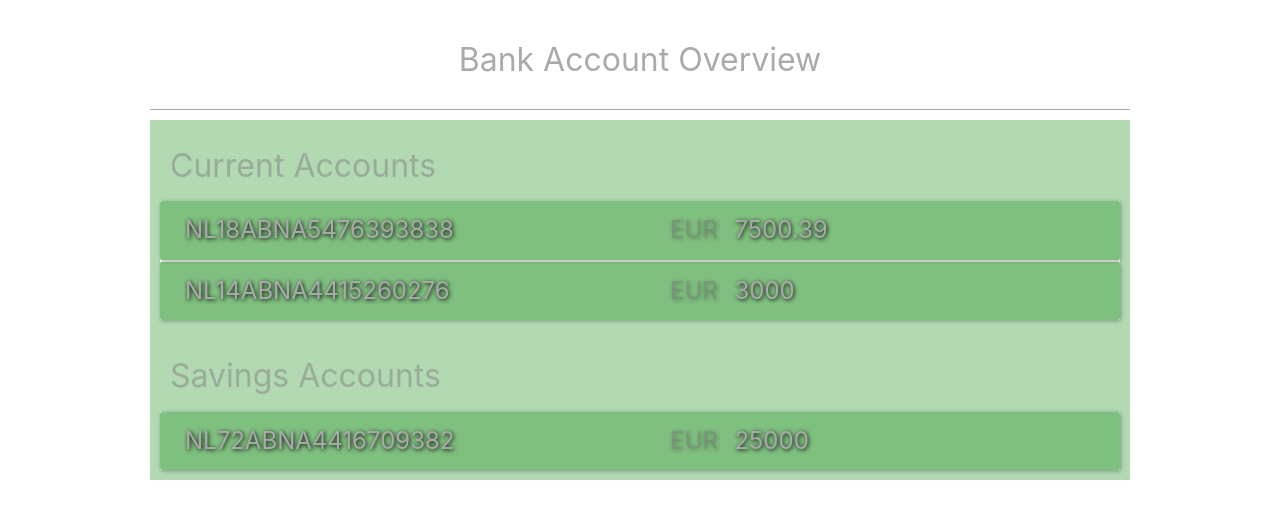
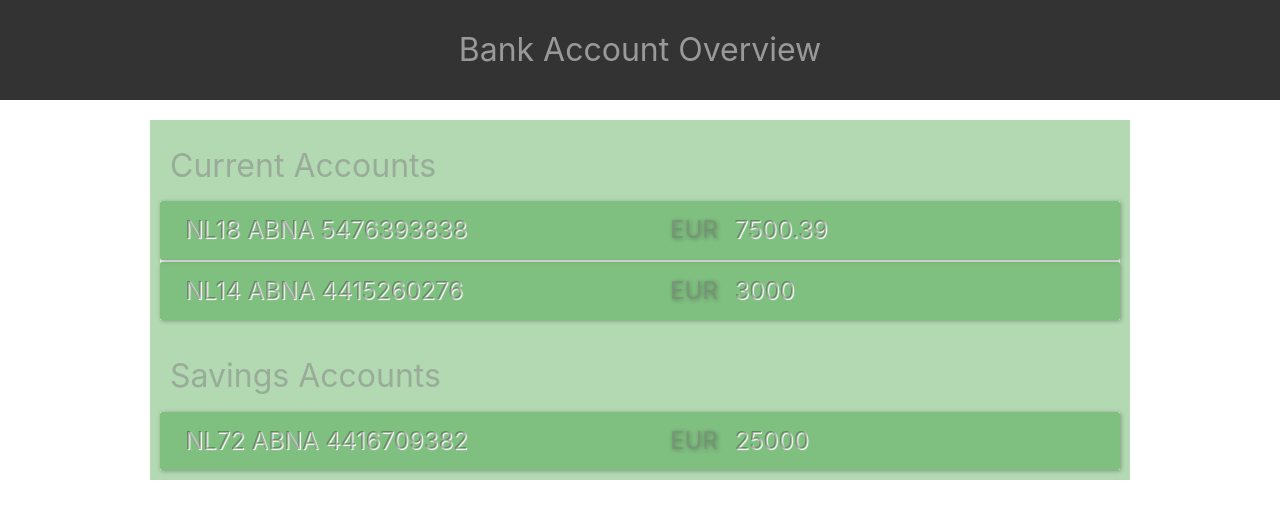
Before and after one commit to BassamHager/bank-account-dashboard-ta, a Vue app in the folder try1/: page / in a window 1280 px wide. Shown: the top 518 px of the page. Built offline with nearby package versions, Linux system fonts and the light colour scheme.

Commit message:
feat: refactor using vue-router - create new dynamic route - add router-links & update the logic

```diff
--- a/try1/src/App.vue
+++ b/try1/src/App.vue
@@ -1,30 +1,21 @@
 <script setup lang="ts">
 import { RouterView } from "vue-router";
+// components
+import AppHeader from "@/components/AppHeader.vue";
 </script>
 
 <template>
   <main class="container">
-    <header>
-      <h1>Bank Account Overview</h1>
-    </header>
-
+    <AppHeader />
     <RouterView />
   </main>
 </template>
 
-<style scoped>
-header {
-  border-bottom: 1px solid #aaa;
-  text-align: center;
-  height: 10rem;
-  display: grid;
-  place-items: center;
-}
-
+<style lang="scss">
 .container {
   max-width: 100rem;
   min-width: 30rem;
-  margin: auto;
+  margin: 10rem auto;
   padding: 1rem;
   min-height: 100vh;
 }
--- a/try1/src/components/AccountActions.vue
+++ b/try1/src/components/AccountActions.vue
@@ -21,13 +21,13 @@ const getEmitValue = (emitValue: string, emitName: string) => {
 };
 const processTransactions = (): void => {
   // constants
-  const searchValue = searchingTerm.value.trim();
+  const searchValue = searchingTerm.value.trim().toLowerCase();
   const fromValue = filterFrom.value;
   const toValue = filterTo.value;
 
   // return all if no actions made
   if (!searchValue && !fromValue && !toValue) {
-    emit("updateTransactions", undefined);
+    emit("updateTransactions", rawTransactions);
     return;
   }
 
--- a/try1/src/components/AccountDetails.vue
+++ b/try1/src/components/AccountDetails.vue
@@ -1,26 +1,25 @@
 <script setup lang="ts">
-import { defineProps, defineEmits, ref } from "vue";
+import { defineProps, ref, onMounted } from "vue";
+import { RouterLink } from "vue-router";
 // components
 import TransactionList from "./TransactionList.vue";
 import AccountActions from "@/components/AccountActions.vue";
+// composables
+import { formatAccountNumber } from "@/composable/useFormatter";
 // types
+
 import type { ITransaction } from "@/types/transaction";
 // props
-const { accountStatement } = defineProps(["accountStatement"]);
-// emits
-const emit = defineEmits(["backToList"]);
+const { accountStatement, balance } = defineProps([
+  "accountStatement",
+  "balance",
+]);
 // data
-const transactions = ref<ITransaction[]>(accountStatement.transactions);
+const transactions = ref<ITransaction[]>();
 // methods
-const goBack = (): void => {
-  emit("backToList", false);
-};
-const formatAccountNumber = (text: string) => {
-  const textArr = text.split("");
-  textArr.splice(4, 0, " ");
-  textArr.splice(9, 0, " ");
-  return textArr.join("");
-};
+onMounted(() => {
+  transactions.value = accountStatement.transactions;
+});
 const getProcessedTransactions = (emitValue: ITransaction[]) => {
   if (emitValue) transactions.value = emitValue;
 };
@@ -39,7 +38,7 @@ const getProcessedTransactions = (emitValue: ITransaction[]) => {
           <span>
             {{ accountStatement.account.currencyCode }}
           </span>
-          {{ accountStatement.account.balance }}
+          {{ balance }}
         </h2>
       </div>
 
@@ -51,13 +50,15 @@ const getProcessedTransactions = (emitValue: ITransaction[]) => {
 
       <!-- transactions  -->
       <h2 class="total-transactions">
-        Total Transactions: {{ transactions.length }}
+        Total Transactions: {{ transactions?.length }}
       </h2>
       <TransactionList :transactions="transactions" />
     </div>
 
     <!-- go back to account-list -->
-    <button @click="goBack" class="back-button">Back</button>
+    <RouterLink class="back-button" to="/">
+      <button>Back</button>
+    </RouterLink>
   </div>
 </template>
 
@@ -122,6 +123,7 @@ const getProcessedTransactions = (emitValue: ITransaction[]) => {
   }
 
   .back-button {
+    text-decoration: none;
     position: absolute;
     top: -3rem;
     left: -3rem;
@@ -152,6 +154,12 @@ const getProcessedTransactions = (emitValue: ITransaction[]) => {
       height: 10rem;
       padding-right: 1rem;
     }
+
+    button {
+      background: transparent;
+      border: none;
+      color: #fff;
+    }
   }
 }
 </style>
--- a/try1/src/components/AccountList.vue
+++ b/try1/src/components/AccountList.vue
@@ -1,65 +1,32 @@
 <script setup lang="ts">
-import { ref, defineProps, defineEmits } from "vue";
-// services
-import { getTransactionsByAccountNumber } from "@/services/getTransactions";
-// types
-import type { IAccountStatement } from "@/types/transaction";
+import { ref, defineProps } from "vue";
+import { RouterLink } from "vue-router";
 // composables
+import { formatAccountNumber } from "@/composable/useFormatter";
 import { useResize } from "@/composable/useResize";
 const resizingData = useResize({ doc: document.documentElement });
 // props
-const { accounts } = defineProps(["accounts"]);
-// emits
-const emit = defineEmits(["selectAccount"]);
-// data
-const accountStatement = ref<IAccountStatement>();
-const statementWithBalance = ref<IAccountStatement>();
-// methods
-const getAccountTransactions = async ({
-  account,
-  bal,
-}: {
-  account: string;
-  bal: number;
-}) => {
-  const accountDetails = await getTransactionsByAccountNumber({
-    accountNumber: account,
-  });
-  accountStatement.value = accountDetails;
-  combineBalanceAndAccountStatement({ bal });
-  emit("selectAccount", statementWithBalance.value);
-};
-const combineBalanceAndAccountStatement = ({ bal }: { bal: number }) => {
-  statementWithBalance.value = accountStatement.value;
-  if (statementWithBalance.value)
-    statementWithBalance.value.account.balance = bal;
-};
+const { accountGroups } = defineProps(["accountGroups"]);
 </script>
 
 <template>
   <main>
     <div
-      v-for="(accountGroup, index) in accounts"
+      v-for="(accountGroup, index) in accountGroups"
       :key="index + accountGroup.groupId"
     >
       <h1>{{ accountGroup.groupName }}</h1>
 
-      <div
+      <RouterLink
         v-for="(account, index) in accountGroup.accounts"
+        :to="`/accounts/${account.accountNumber}`"
         :key="index + account.accountNumber"
         :class="`account-row ${
-          resizingData.width < 600 ? 'account-column' : ''
+          resizingData.width < 670 ? 'account-column' : ''
         }`"
-        @click="
-          () =>
-            getAccountTransactions({
-              account: account.accountNumber,
-              bal: account.balance ? account.balance : account.bookBalance,
-            })
-        "
       >
         <h2>
-          {{ account.accountNumber }}
+          {{ formatAccountNumber(account.accountNumber) }}
         </h2>
         <h2>
           <span>
@@ -67,7 +34,7 @@ const combineBalanceAndAccountStatement = ({ bal }: { bal: number }) => {
           </span>
           {{ account.balance ? account.balance : account.bookBalance }}
         </h2>
-      </div>
+      </RouterLink>
     </div>
   </main>
 </template>
@@ -88,6 +55,7 @@ main {
     }
 
     .account-row {
+      text-decoration: none;
       background: #000;
       background: rgba(0, 128, 0, 0.5);
       display: flex;
@@ -103,8 +71,8 @@ main {
       h2 {
         padding: 1rem 2.5rem;
         width: 100%;
-        text-shadow: 1px 1px 4px black;
-
+        text-shadow: 1px 1px 1px #fff;
+        color: rgba(0, 0, 0, 0.3);
         span {
           color: rgba(128, 128, 128, 0.5);
           text-shadow: 1px 1px 4px rgba(0, 0, 0, 0.3);
@@ -118,6 +86,14 @@ main {
         transition: 0.5s;
         background: rgba(0, 128, 0, 0.6);
       }
+
+      /*
+      INTENTIONALLY LEFT COMMENT:
+       the below css rules can replace (.account-column) However, It's been kept only for demonstrating purposes demoing the know knowledge about composables */
+      // @media screen and (max-width: 40rem) {
+      //   flex-direction: column;
+      //   gap: 0;
+      // }
     }
 
     .account-column {
--- /dev/null
+++ b/try1/src/components/AppHeader.vue
@@ -0,0 +1,35 @@
+<script setup lang="ts">
+import { RouterLink } from "vue-router";
+</script>
+
+<template>
+  <header>
+    <RouterLink to="/">
+      <h1>Bank Account Overview</h1>
+    </RouterLink>
+  </header>
+</template>
+
+<style scoped lang="scss">
+header {
+  text-align: center;
+  display: grid;
+  place-items: center;
+  position: fixed;
+  top: 0;
+  left: 0;
+  width: 100%;
+  height: 10rem;
+  z-index: 100;
+  background: rgba($color: #000, $alpha: 0.8);
+
+  a {
+    text-decoration: none;
+    color: rgba($color: #fff, $alpha: 0.5);
+
+    &:hover {
+      color: #fff;
+    }
+  }
+}
+</style>
--- /dev/null
+++ b/try1/src/composable/useFormatter.ts
@@ -0,0 +1,6 @@
+export const formatAccountNumber = (text: string) => {
+  const textArr = text.split("");
+  textArr.splice(4, 0, " ");
+  textArr.splice(9, 0, " ");
+  return textArr.join("");
+};
--- a/try1/src/router/index.ts
+++ b/try1/src/router/index.ts
@@ -1,5 +1,6 @@
 import { createRouter, createWebHistory } from "vue-router";
 import HomeView from "../views/HomeView.vue";
+import AccountDetailsView from "@/views/AccountDetailsView.vue";
 
 const router = createRouter({
   history: createWebHistory(import.meta.env.BASE_URL),
@@ -9,6 +10,11 @@ const router = createRouter({
       name: "home",
       component: HomeView,
     },
+    {
+      path: "/accounts/:accountId",
+      name: "account-details",
+      component: AccountDetailsView,
+    },
   ],
 });
 
--- a/try1/src/services/getTransactions/index.ts
+++ b/try1/src/services/getTransactions/index.ts
@@ -15,8 +15,11 @@ export const getTransactionsByAccountNumber = ({
   accountNumber: string;
 }): Awaitable<IAccountStatement> => {
   const foundTransactions = Object.values(transactions).find(
-    (transaction) => transaction.account.accountNumber === accountNumber
+    (transactionsGroup) =>
+      transactionsGroup.account.accountNumber === accountNumber
   ) as IAccountStatement;
+
+  // console.log(foundTransactions);
 
   return new Promise((resolve, reject) => {
     resolve(foundTransactions);
--- /dev/null
+++ b/try1/src/views/AccountDetailsView.vue
@@ -0,0 +1,54 @@
+<script setup lang="ts">
+import { ref, onMounted } from "vue";
+import { useRoute } from "vue-router";
+// components
+import AccountDetails from "@/components/AccountDetails.vue";
+// types
+import type { IAccountStatement } from "@/types/transaction";
+// services
+import { getTransactionsByAccountNumber } from "@/services/getTransactions";
+import { getAccountsService } from "@/services/getAccounts";
+// data
+const accountStatement = ref<IAccountStatement>();
+const route = useRoute();
+const { accountId } = route.params;
+const accountBalance = ref<number>();
+
+// methods
+onMounted(async () => {
+  accountStatement.value = await getTransactionsByAccountNumber({
+    accountNumber: accountId as string,
+  });
+  getAccountBalance({ accountNumber: accountId as string });
+  // console.log(accountStatement.value);
+});
+const getAccountBalance = async ({
+  accountNumber,
+}: {
+  accountNumber: string;
+}) => {
+  const groups = await getAccountsService();
+  groups.forEach((group) =>
+    group.accounts.forEach((account) => {
+      if (account.accountNumber === accountNumber)
+        accountBalance.value = account.balance
+          ? account.balance
+          : account.bookBalance;
+    })
+  );
+};
+// const getAccountTransactions = async ({ account }: { account: string }) => {
+//   accountStatement.value = await getTransactionsByAccountNumber({
+//     accountNumber: account,
+//   });
+// };
+</script>
+<template>
+  <AccountDetails
+    v-if="accountStatement"
+    :accountStatement="accountStatement"
+    :balance="accountBalance"
+  />
+</template>
+
+<style lang="scss"></style>
--- a/try1/src/views/HomeView.vue
+++ b/try1/src/views/HomeView.vue
@@ -1,45 +1,22 @@
 <script setup lang="ts">
-import { onMounted, ref, computed } from "vue";
+import { onMounted, ref } from "vue";
 // components
 import AccountList from "@/components/AccountList.vue";
-import AccountDetails from "@/components/AccountDetails.vue";
 // services
 import { getAccountsService } from "@/services/getAccounts";
 // types
 import type { IAccountGroup } from "@/types/typings";
-import type { IAccountStatement } from "@/types/transaction";
 // data
-const accounts = ref<IAccountGroup[]>();
-const accountStatement = ref<IAccountStatement>();
-const showAccountStatement = computed<boolean>(
-  () => !!accountStatement.value?.account.accountNumber
-);
+const accountGroups = ref<IAccountGroup[]>();
 // methods
 onMounted(async () => {
   // update accounts
-  accounts.value = await getAccountsService();
+  accountGroups.value = await getAccountsService();
 });
-const getStatement = (val: IAccountStatement) => {
-  accountStatement.value = val;
-};
-const clearAccountStatement = () => {
-  accountStatement.value = undefined;
-};
 </script>
 
 <template>
   <main>
-    <AccountList
-      v-if="!showAccountStatement"
-      :accounts="accounts as IAccountGroup[]"
-      @selectAccount="(val) => getStatement(val)"
-    />
-
-    <AccountDetails
-      v-else
-      :accountStatement="accountStatement"
-      :showStatement="showAccountStatement"
-      @backToList="clearAccountStatement"
-    />
+    <AccountList :accountGroups="accountGroups" />
   </main>
 </template>
```
